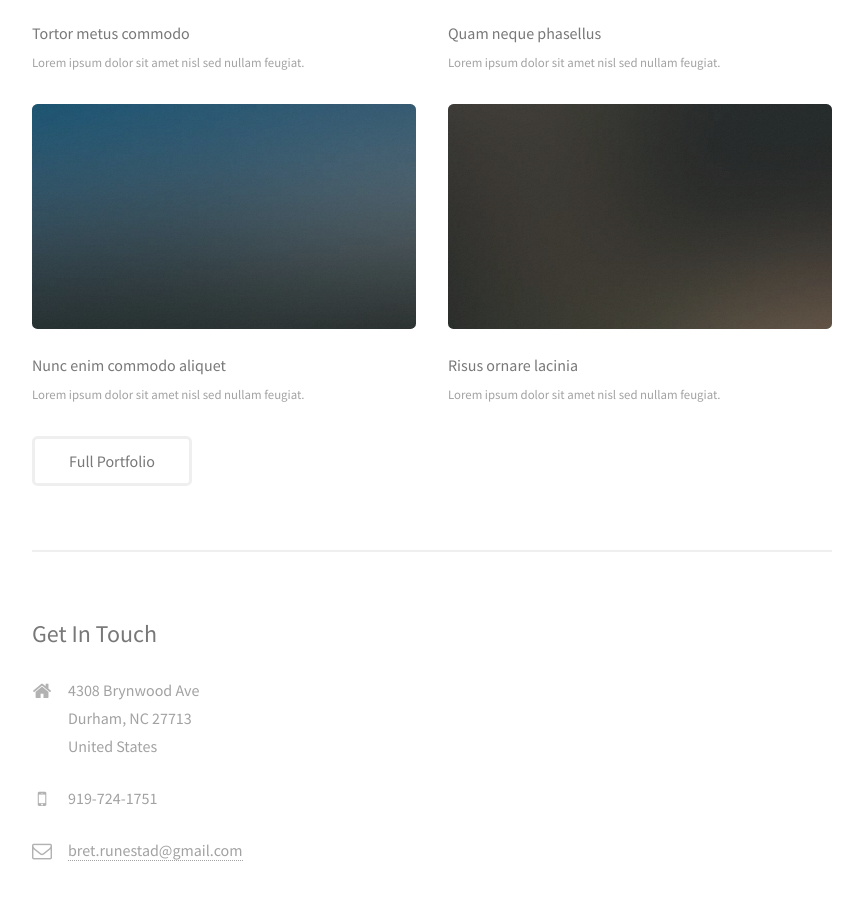
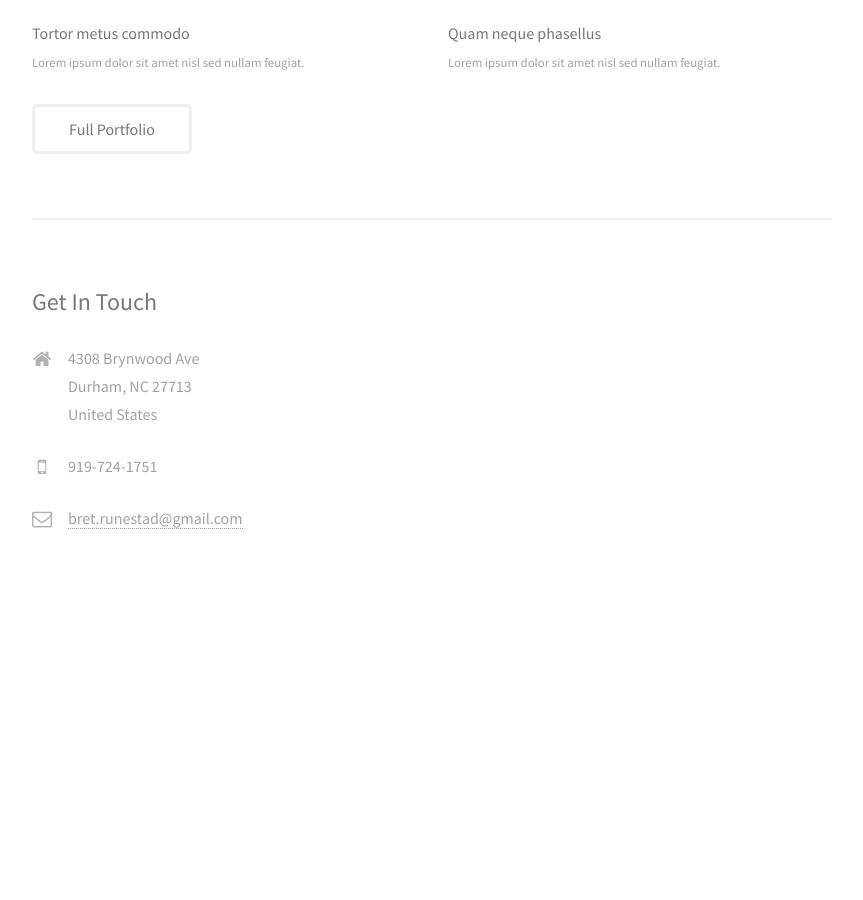
Before and after one commit to BretRunestad/BretRunestad.github.io, a plain HTML site: page index.html in a window 1280 px wide. Shown: the part 1237-2137 px from the top of the page, without its empty margins (400-1263 px from the left). After the commit the page ends 1849 px from the top, so only its background shows below. Drawn offline with Linux system fonts and the light colour scheme.

Commit message:
down to four projects

```diff
--- a/index.html
+++ b/index.html
@@ -72,7 +72,7 @@
 								<h3>Quam neque phasellus</h3>
 								<p>Lorem ipsum dolor sit amet nisl sed nullam feugiat.</p>
 							</article>
-							<article class="6u 12u$(xsmall) work-item">
+							<!-- <article class="6u 12u$(xsmall) work-item">
 								<a href="images/fulls/05.jpg" class="image fit thumb"><img src="images/thumbs/05.jpg" alt="" /></a>
 								<h3>Nunc enim commodo aliquet</h3>
 								<p>Lorem ipsum dolor sit amet nisl sed nullam feugiat.</p>
@@ -81,7 +81,7 @@
 								<a href="images/fulls/06.jpg" class="image fit thumb"><img src="images/thumbs/06.jpg" alt="" /></a>
 								<h3>Risus ornare lacinia</h3>
 								<p>Lorem ipsum dolor sit amet nisl sed nullam feugiat.</p>
-							</article>
+							</article> -->
 						</div>
 						<ul class="actions">
 							<li><a href="#" class="button">Full Portfolio</a></li>
```
